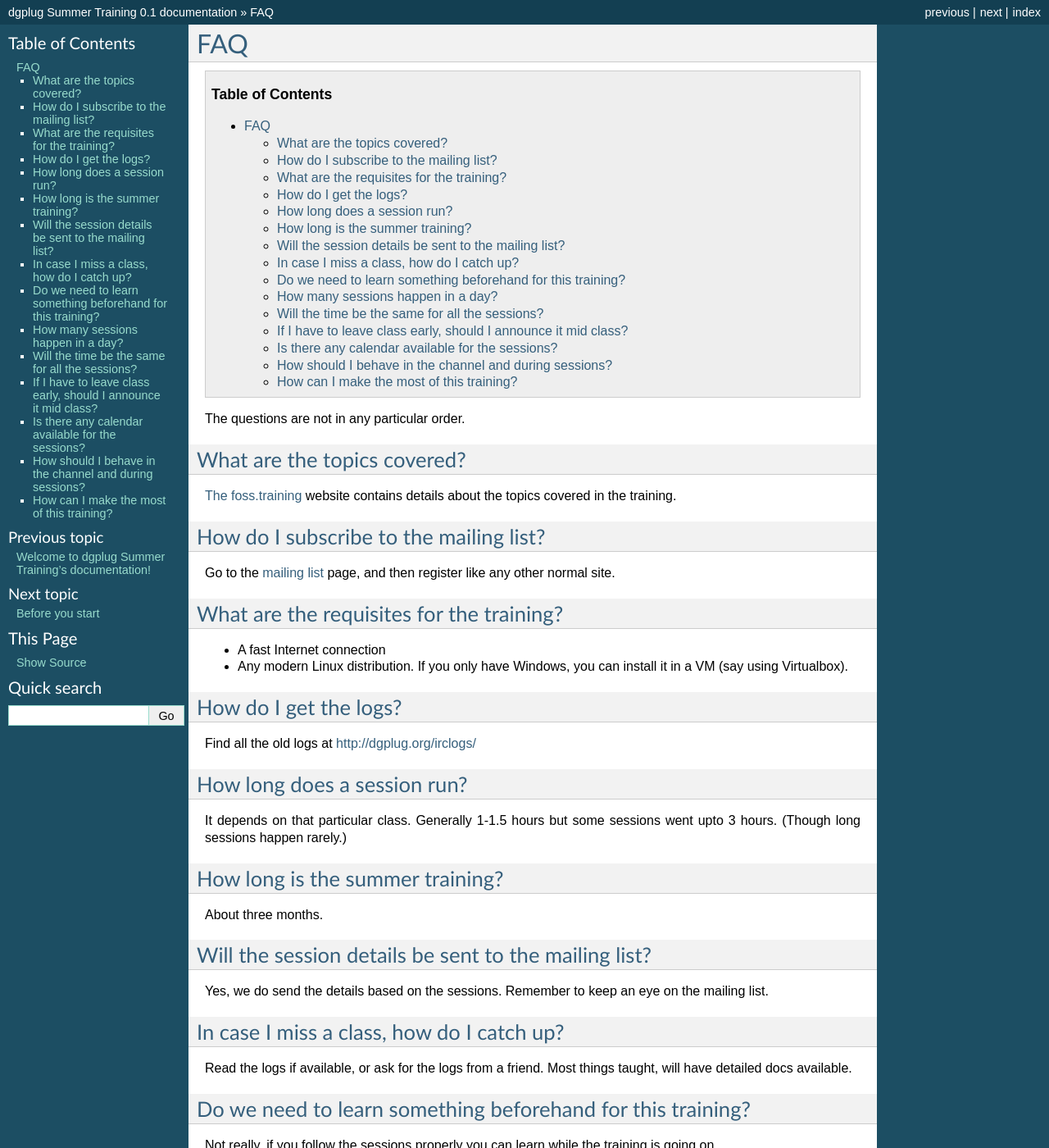
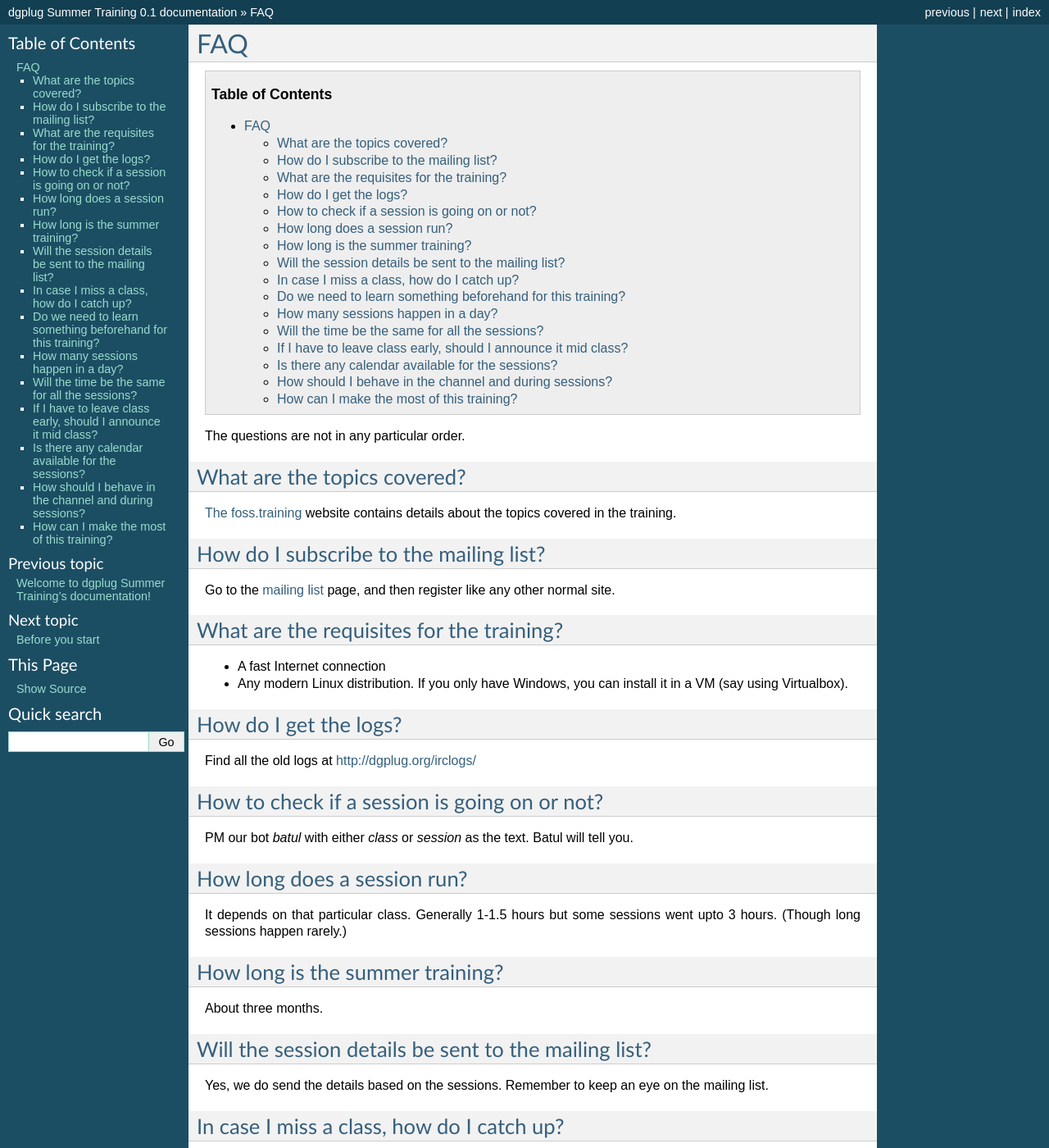
Before and after one commit to kushaldas/summertraining, a Sphinx documentation site: the page built from docs/faq.rst, in a window 1280 px wide and 1400 px high. Shown: the whole window at 82% size. Built offline with Sphinx 7.4.7, drawn with Linux system fonts in a browser that asks for light colours.

Commit message:
class or session to batul

```diff
--- a/docs/faq.rst
+++ b/docs/faq.rst
@@ -29,6 +29,10 @@ How do I get the logs?
 
 Find all the old logs at http://dgplug.org/irclogs/
 
+How to check if a session is going on or not?
+---------------------------------------------
+
+PM our bot `batul` with either `class` or `session` as the text. Batul will tell you.
 
 How long does a session run?
 ----------------------------
```
